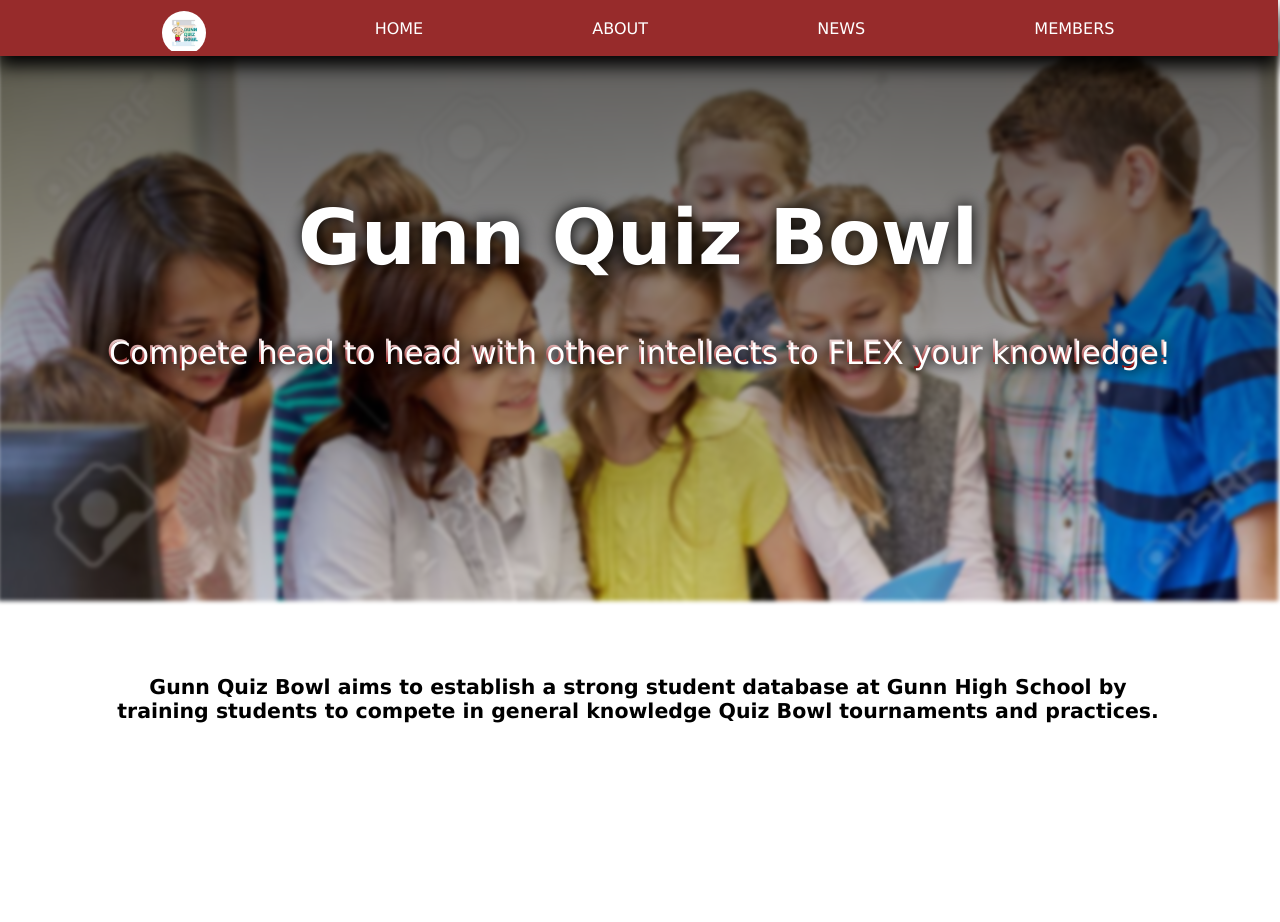
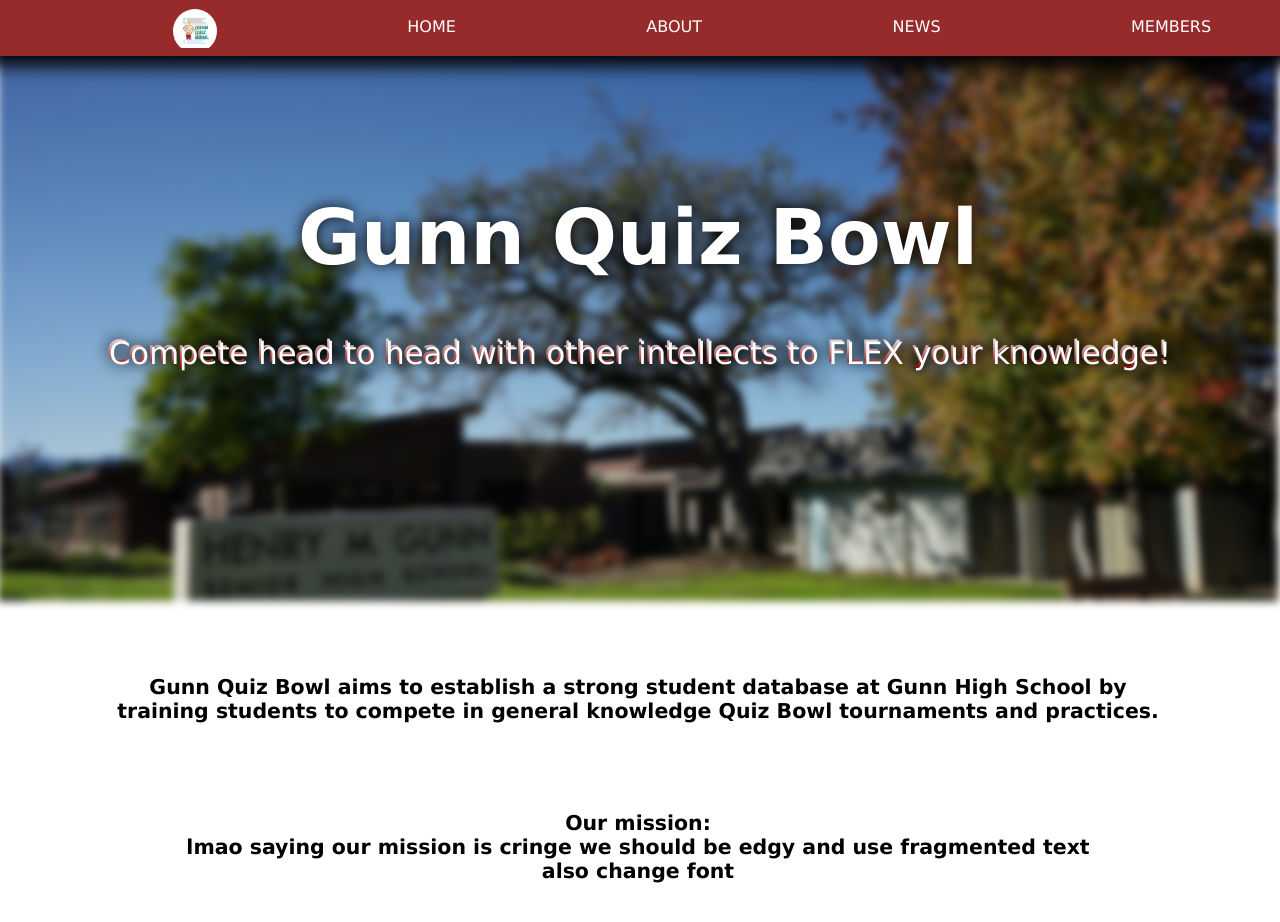
Before and after one commit to gunnqb/gunnqb.github.io, a plain HTML site: page index.html in a window 1280 px wide. Shown: the top 922 px of the page. Drawn offline with Linux system fonts and the light colour scheme.

Commit message:
Changed some images and fixed some uncentered
"Fixed some uncentered"

```diff
--- a/index.css
+++ b/index.css
@@ -19,9 +19,9 @@
     z-index: 2;
     top: 0;
     overflow: hidden;
-    margin-left: -10px;
+    margin-left: -20px;
     padding:0px;
-    width: 100vw;
+    width: 110vw;
     height: 7vh;
     position: fixed;
     background-color: var(--text-secondary);
@@ -85,8 +85,10 @@ main{
     text-align: center;
     width: 100vw;
     height: 50vh;
-    filter: blur(2px);
-    background: linear-gradient( rgba(0, 0, 0, 0.6), rgba(0, 0, 0, 0.1) ), url('images/kids2.jpg');
+    filter: blur(4px);
+    background: linear-gradient( rgba(0, 0, 0, 0.3), rgba(0, 0, 0, 0) ), url('images/gunnhigh.png');
+    background-repeat: no-repeat;
+    background-size: 100vw 90vh;
 
 }
 
@@ -139,3 +141,8 @@ footer{
         opacity: 1;
     }
 }
+
+.navbar-nav:first-child{
+    margin-top: -0.3vh;
+    margin-left:0;
+}
--- a/index.html
+++ b/index.html
@@ -15,7 +15,7 @@
             <ul class="navbar-nav">
                 <li class="nav-item">
                     <a href=index.html class="nav-link">
-                        <img src="images/favicon.ico" style="height:5.5vh;widht:5.5vh;border-radius: 50%;margin-top:-0.5vh">
+                        <img src="images/favicon.ico" style="height:5.5vh;width:5.5vh;border-radius: 50%;margin-top:-0.5vh">
 
                     </a>
                 </li>
@@ -67,6 +67,12 @@
                     Gunn Quiz Bowl aims to establish a strong student database at Gunn High School by
                     <br>training students to compete in general knowledge Quiz Bowl tournaments and practices.
                 </h1>
+                <br><br><br><br><br>
+                <h1>
+                    Our mission:
+                    <br>lmao saying our mission is cringe we should be edgy and use fragmented text<br>
+                    also change font
+                </h1>
             </div>
         </main>
 
```
Also changed, not shown: images/gunnhigh.png (added).
